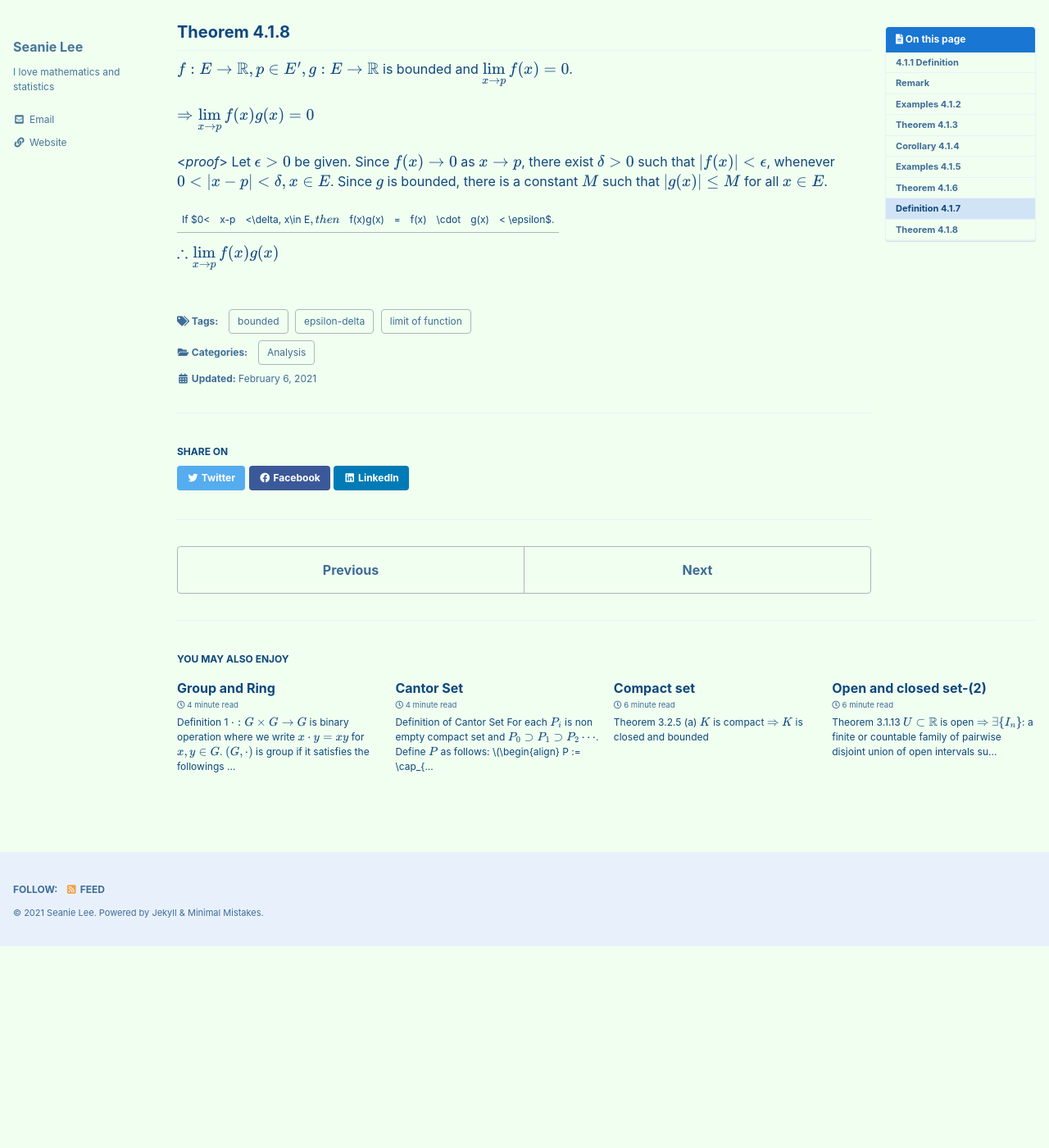
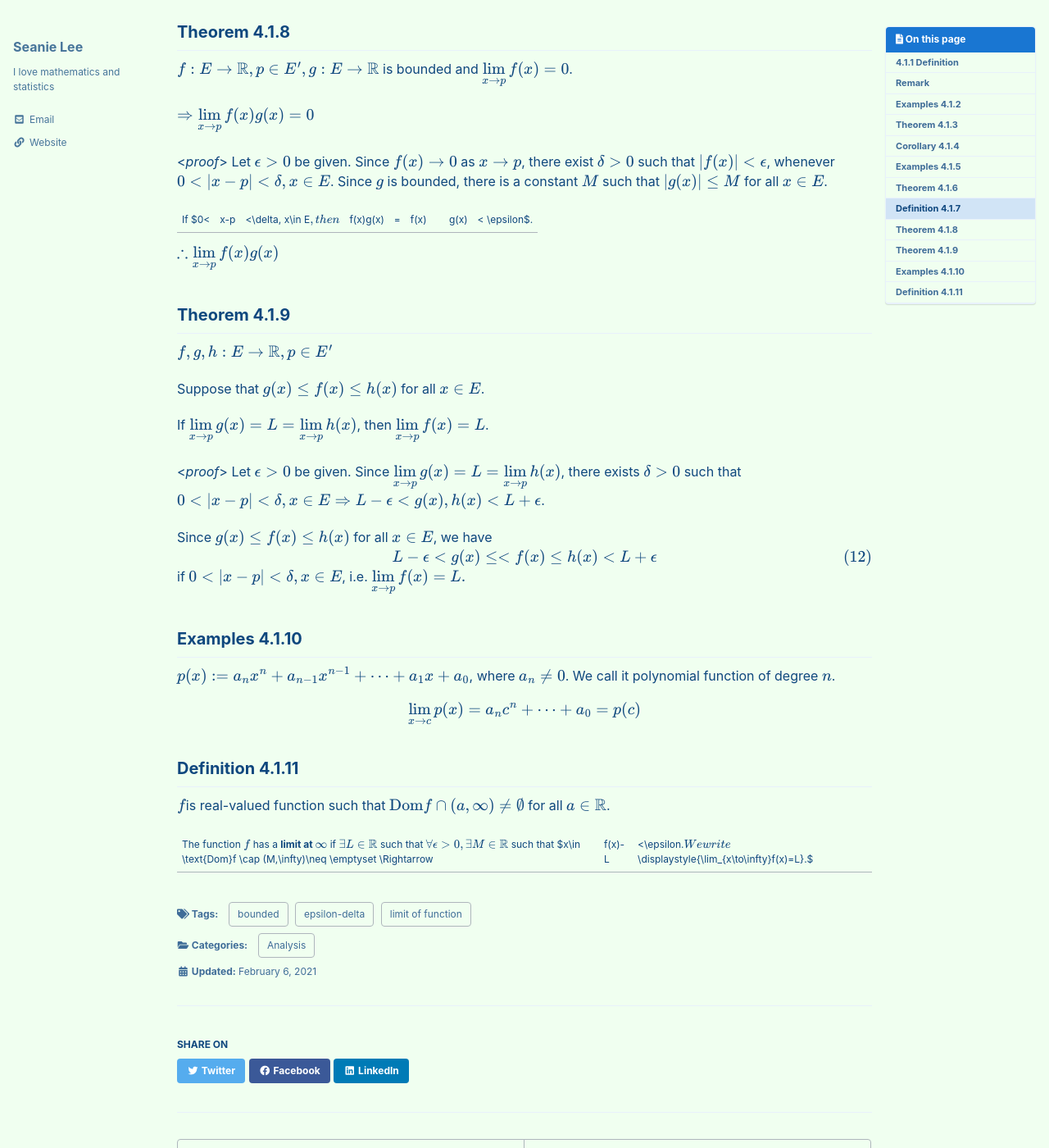
Before and after one commit to seanie12/blog, a Jekyll site: the page built from _posts/2021-02-06-Limit-of-function.md, in a window 1280 px wide and 1400 px high, scrolled down 3902 px. Shown: the whole window at 82% size. Built offline with Jekyll 4.4.1, drawn with Linux system fonts in a browser that asks for light colours; cached includes are drawn as plain includes; formulas are drawn with MathJax 3; before the commit the page ends 5056 px from its top, so only the background shows below that; some of the changed text lies outside the part shown.

Commit message:
Update 2021-02-06-Limit-of-function.md

```diff
--- a/_posts/2021-02-06-Limit-of-function.md
+++ b/_posts/2021-02-06-Limit-of-function.md
@@ -236,6 +236,38 @@ $\Rightarrow \displaystyle{\lim_{x\to p}f(x)g(x)} = 0$
 <*proof*>
 Let $\epsilon >0$ be given. Since $f(x)\to 0$ as $x\to p$, there exist $\delta >0$ such that $|f(x)|<\epsilon$, whenever $0<|x-p|<\delta, x\in E$. Since $g$ is bounded, there is a constant $M$ such that $|g(x)|\leq M$ for all $x\in E$.
 
-If $0<|x-p|<\delta, x\in E$, then $|f(x)g(x)| = |f(x)|\cdot |g(x)| < \epsilon$.
+If $0<|x-p|<\delta, x\in E$, then $|f(x)g(x)| = |f(x)| |g(x)| < \epsilon$.
 
 $\therefore \displaystyle{\lim_{x\to p}f(x)g(x)}$
+$$\tag*{$\square$}$$
+
+## Theorem 4.1.9
+$f,g,h: E\to \mathbb{R}, p\in E^\prime$
+
+Suppose that $g(x)\leq f(x)\leq h(x)$ for all $x\in E$.
+
+If $\displaystyle{\lim_{x\to p}g(x)=L=\lim_{x\to p}h(x)}$, then $\displaystyle{\lim_{x\to p}f(x)=L}$.
+
+<*proof*>
+Let $\epsilon >0$ be given. Since $\displaystyle{\lim_{x\to p}g(x) = L = \lim_{x\to p}h(x)}$, there exists $\delta >0$ such that $0<|x-p|<\delta, x\in E \Rightarrow L-\epsilon < g(x), h(x)<L +\epsilon$.
+
+Since $g(x)\leq f(x) \leq h(x)$ for all $x\in E$, we have
+$$
+\begin{align}
+L-\epsilon < g(x) \leq <f(x) \leq h(x) <L+\epsilon
+\end{align}
+$$
+if $0<|x-p|<\delta, x\in E$, i.e. $\displaystyle{\lim_{x\to p}f(x) =L}.$
+$$\tag*{$\square$}$$
+
+## Examples 4.1.10
+$p(x):= a_n x^n + a_{n-1}x^{n-1} + \cdots + a_1 x + a_0$, where $a_n \neq 0$. We call it polynomial function of degree $n$.
+
+$$
+\lim_{x\to c} p(x) = a_n c^n + \cdots + a_0 = p(c)
+$$
+
+## Definition 4.1.11
+$f$is real-valued function such that $\text{Dom}f \cap (a,\infty)\neq \emptyset$ for all $a\in \mathbb{R}$.
+
+The function $f$ has a **limit at $\infty$** if $\exists L\in \mathbb{R}$ such that $\forall \epsilon >0, \exists M\in \mathbb{R}$ such that $x\in \text{Dom}f \cap (M,\infty)\neq \emptyset \Rightarrow |f(x)-L|<\epsilon.$ We write $\displaystyle{\lim_{x\to\infty}f(x)=L}.$
```
